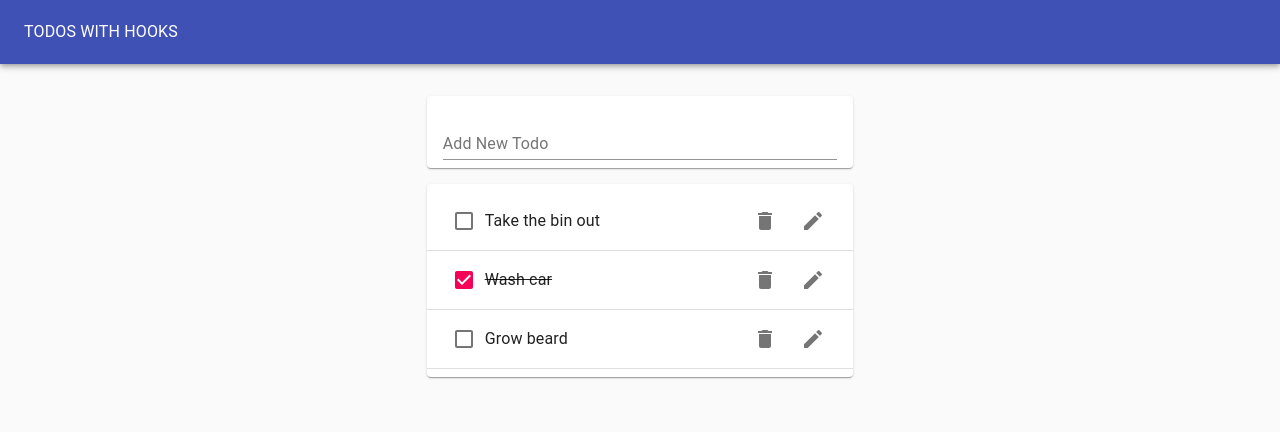
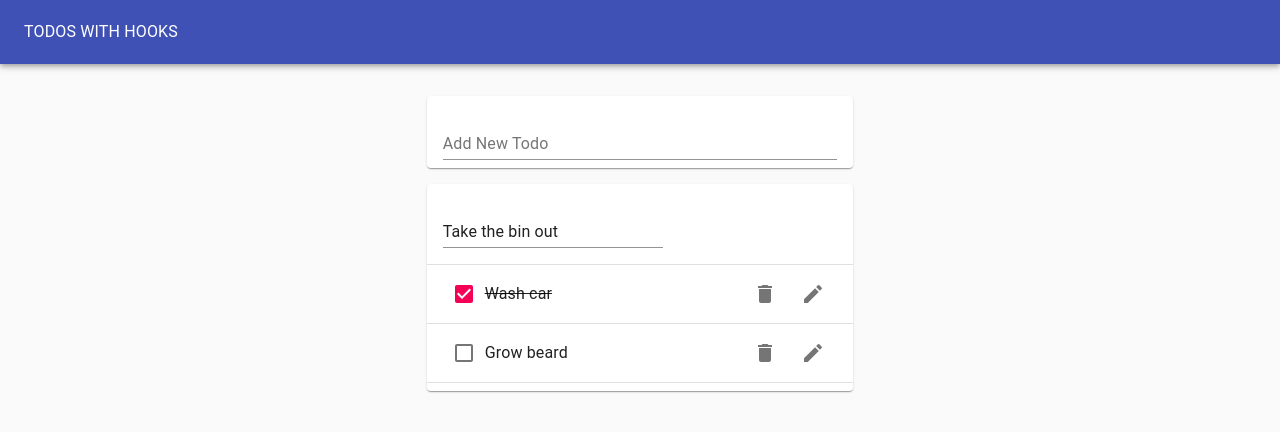
Before and after one commit to gustavo-camello/toDoList_ReactHooks, a React (Create React App) app: page / in a window 1280 px wide. Both pictures are taken after a click on the button 813 px from the left and 221 px from the top of the page. Shown: the top 432 px of the page. Built offline with nearby package versions, Linux system fonts and the light colour scheme.

Commit message:
add edit component and implement functionality

```diff
--- /dev/null
+++ b/src/EditTodoForm.js
@@ -0,0 +1,24 @@
+import React from "react";
+import useInputState from "./hooks/useInputState";
+import TextField from "@material-ui/core/TextField";
+
+function EditTodoForm ({id, editTodo, task, toggleEditForm}) {
+    const [value, handleChange, reset] = useInputState(task);
+    return (
+        <form onSubmit={(e) => {
+            e.preventDefault();
+            editTodo(id, value);
+            reset();
+            toggleEditForm();
+        }}>
+            <TextField
+                margin="normal"
+                value={value}
+                onChange={handleChange}
+                fullWidth />
+        </form>
+
+    )
+}
+
+export default EditTodoForm;
--- a/src/Todo.js
+++ b/src/Todo.js
@@ -1,4 +1,6 @@
 import React from 'react';
+import useToggleState from './hooks/useToggleState';
+import EditTodoForm from './EditTodoForm';
 import ListItem from "@material-ui/core/ListItem";
 import ListItemText from "@material-ui/core/ListItemText";
 import Checkbox from "@material-ui/core/Checkbox";
@@ -6,11 +8,16 @@ import IconButton from "@material-ui/core/IconButton";
 import DeleteIcon from "@material-ui/icons/Delete";
 import EditIcon from "@material-ui/icons/Edit";
 import ListItemSecondaryAction from "@material-ui/core/ListItemSecondaryAction";
-import { Icon } from '@material-ui/core';
 
-function Todo ({task, completed, removeTodo, id, toggleTodo}) {
+
+function Todo ({task, completed, removeTodo, id, toggleTodo, editTodo}) {
+    const [isEditing, toggle] = useToggleState(false);
+
     return (
         <ListItem>
+            {isEditing ?
+                <EditTodoForm editTodo={editTodo} id={id} task={task} toggleEditForm={toggle}/>:
+            <>
                 <Checkbox tabIndex={1} checked={completed} onClick={() => toggleTodo(id)}/>
                 <ListItemText style={{textDecoration: completed ? "line-through" : "none"}}>
                     {task}
@@ -19,10 +26,12 @@ function Todo ({task, completed, removeTodo, id, toggleTodo}) {
                     <IconButton aria-label="Delete" onClick={() => removeTodo(id)}>
                         <DeleteIcon />
                     </IconButton>
-                <IconButton aria-label="Edit">
+                    <IconButton aria-label="Edit" onClick={toggle}>
                         <EditIcon />
                     </IconButton>
                 </ListItemSecondaryAction>
+            </>
+            }
         </ListItem>
     )
 }
--- a/src/TodoApp.js
+++ b/src/TodoApp.js
@@ -32,6 +32,13 @@ function TodoApp () {
         setTodos(updatedTodos);
     };
 
+    const editTodo = (todoId, newTask) => {
+        const updatedTodos = todos.map(todo =>
+            todo.id === todoId ? {...todo, task: newTask} : todo
+        );
+        setTodos(updatedTodos);
+    }
+
     return (
         <Paper style={{
             padding: 0,
@@ -49,7 +56,11 @@ function TodoApp () {
             <Grid container justify="center" style={{marginTop: "1rem"}}>
                 <Grid item xs={11} md={8} lg={4}>
                     <TodoForm addTodo={addTodo} />
-                    <TodoList todos={todos} removeTodo={removeTodo} toggleTodo={toggleTodo} />
+                    <TodoList
+                        todos={todos}
+                        removeTodo={removeTodo}
+                        toggleTodo={toggleTodo}
+                        editTodo={editTodo} />
                 </Grid>
             </Grid>
         </Paper>
--- a/src/TodoList.js
+++ b/src/TodoList.js
@@ -5,7 +5,7 @@ import List from "@material-ui/core/List";
 
 import Divider from "@material-ui/core/Divider";
 
-function TodoList ({todos, removeTodo, toggleTodo}) {
+function TodoList ({todos, removeTodo, toggleTodo, editTodo}) {
     return (
         <Paper>
             <List>
@@ -17,7 +17,8 @@ function TodoList ({todos, removeTodo, toggleTodo}) {
                             key={todo.id}
                             completed={todo.completed}
                             removeTodo={removeTodo}
-                            toggleTodo={toggleTodo}/>
+                            toggleTodo={toggleTodo}
+                            editTodo={editTodo}/>
                         <Divider/>
                     </>
                 ))}
--- /dev/null
+++ b/src/hooks/useToggleState.js
@@ -0,0 +1,11 @@
+import {useState} from "react";
+
+function useToggle (initialVal = false) {
+    const [state, setState] = useState(initialVal);
+    const toggle = () => {
+        setState(!state);
+    }
+    return [state, toggle];
+}
+
+export default useToggle;
```
Lines whose indentation alone changed are shown as unchanged.
